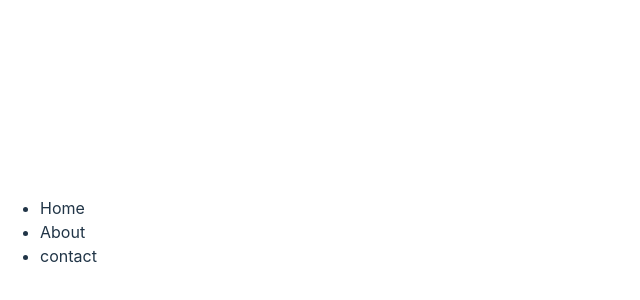
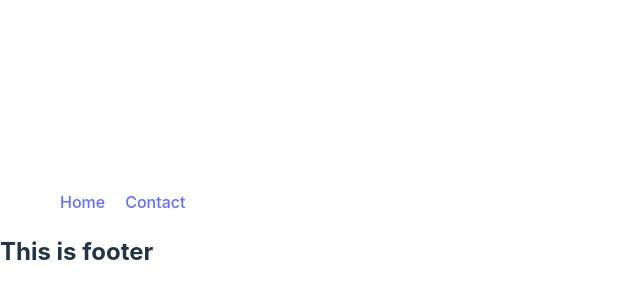
Before and after one commit to yousof-ali/react-routing, a React (Vite) app: page / in a window 1280 px wide. Shown: the part 168-468 px from the top of the page, without its empty margins (0-640 px from the left). Built offline with nearby package versions, Linux system fonts and the light colour scheme.

Commit message:
outlet and Link

```diff
--- /dev/null
+++ b/src/component/footer/Footer.jsx
@@ -0,0 +1,10 @@
+
+const Footer = () => {
+    return (
+        <div>
+            <h2>This is footer</h2>
+        </div>
+    );
+};
+
+export default Footer;
--- a/src/component/nav/Nav.jsx
+++ b/src/component/nav/Nav.jsx
@@ -1,14 +1,16 @@
-import { Outlet } from "react-router-dom";
+import { Link, Outlet } from "react-router-dom";
+import Footer from "../footer/Footer";
+import "./nav.css"
 
 const Nav = () => {
     return (
         <div>
             <ul>
-                <li>Home</li>
-                <li>About</li>
-                <li>contact</li>
+                <Link to={"home"}>Home</Link>
+                <Link to={"contact"}>Contact</Link>
             </ul>
             <Outlet></Outlet>
+            <Footer></Footer>
         </div>
     );
 };
--- /dev/null
+++ b/src/component/nav/nav.css
@@ -0,0 +1,3 @@
+ul a{
+    margin-left: 20px;
+}
--- a/src/main.jsx
+++ b/src/main.jsx
@@ -10,7 +10,7 @@ import {
 import Nav from './component/nav/Nav.jsx';
 import Home from './component/home/Home.jsx';
 import Contact from './component/contact/Contact.jsx';
-import About from './component/About/About.jsx';
+
 
 
 
@@ -26,10 +26,6 @@ const router = createBrowserRouter([
      {
       path:"contact",
       element:<Contact></Contact>
-     },
-     {
-      path:"about",
-      element:<About></About>
      }
     ]
   },
```
